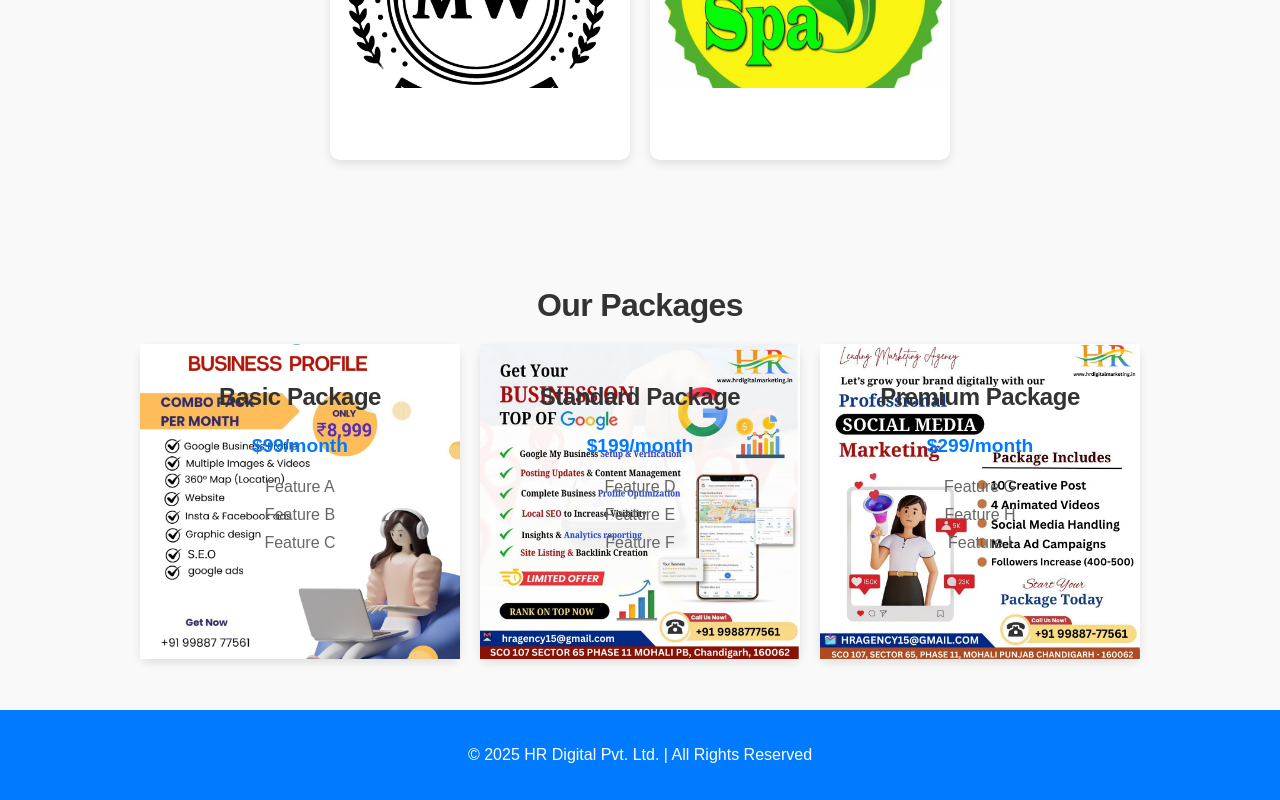
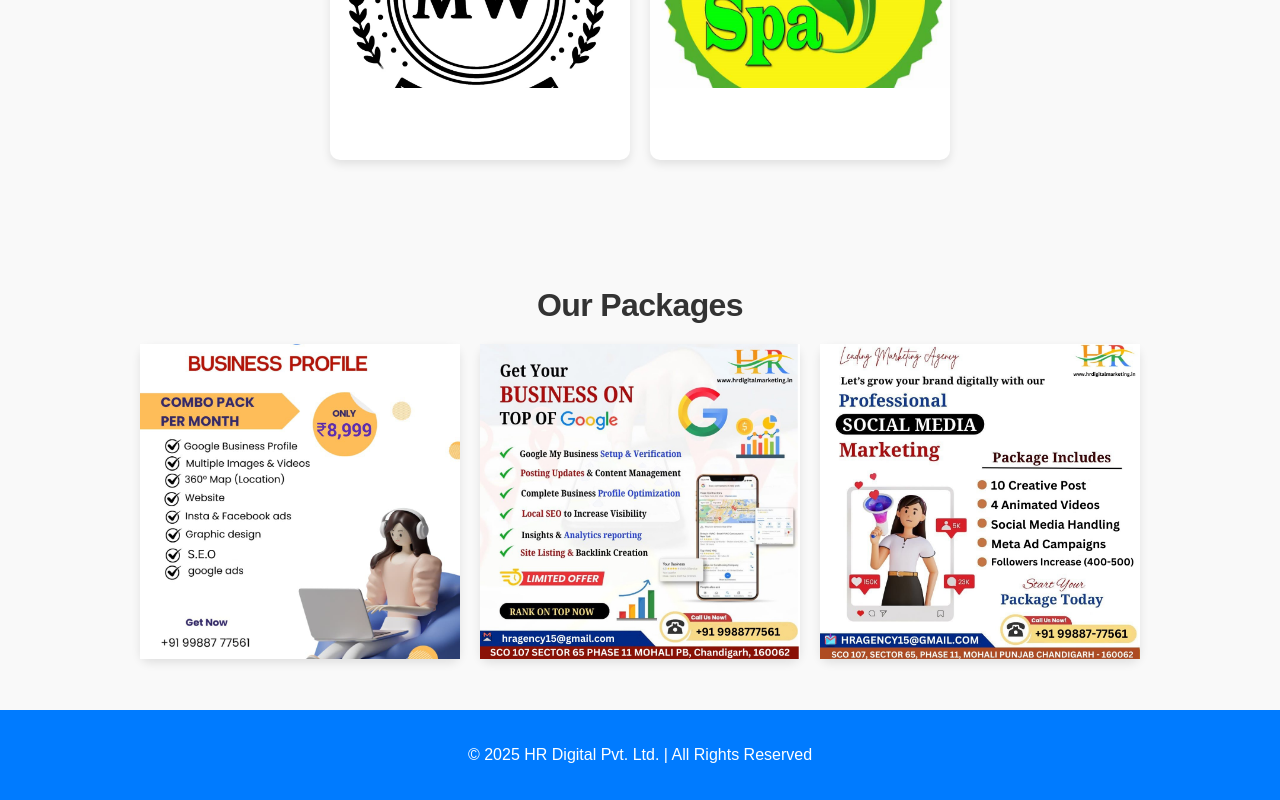
Before and after one commit to tusharansal23/HR-digital-portfolio, a React (Create React App) app: page / in a window 1280 px wide. Shown: the part 2410-3210 px from the top of the page. Built offline with nearby package versions, Linux system fonts and the light colour scheme.

Commit message:
Initial commit

```diff
--- a/src/pages/OnePageApp.js
+++ b/src/pages/OnePageApp.js
@@ -19,24 +19,15 @@
 const packages = [
   {
     id: 1,
-    name: "Basic Package",
-    price: "$99/month",
     image: "p1.jpg",
-    features: ["Feature A", "Feature B", "Feature C"],
   },
   {
     id: 2,
-    name: "Standard Package",
-    price: "$199/month",
     image: "p2.jpg",
-    features: ["Feature D", "Feature E", "Feature F"],
   },
   {
     id: 3,
-    name: "Premium Package",
-    price: "$299/month",
     image: "p3.jpg",
-    features: ["Feature G", "Feature H", "Feature I"],
   },
 ];
 
@@ -114,13 +105,7 @@
               <img src={pkg.image} alt={pkg.name} className="package-image" />
             </div>
             <div className="package-content">
-              <h3>{pkg.name}</h3>
-              <p className="price">{pkg.price}</p>
-              <ul>
-                {pkg.features.map((feature, idx) => (
-                  <li key={idx}>{feature}</li>
-                ))}
-              </ul>
+
             </div>
           </div>
         ))}
```
